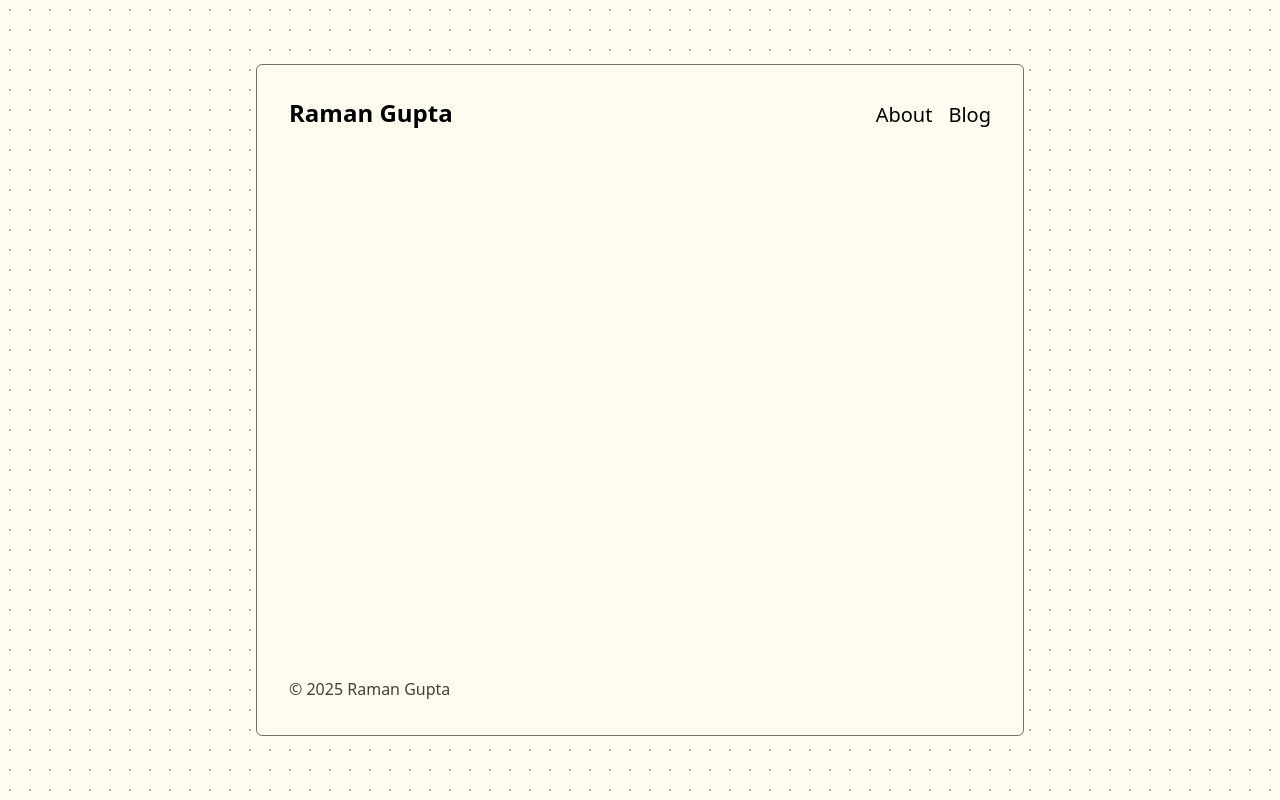
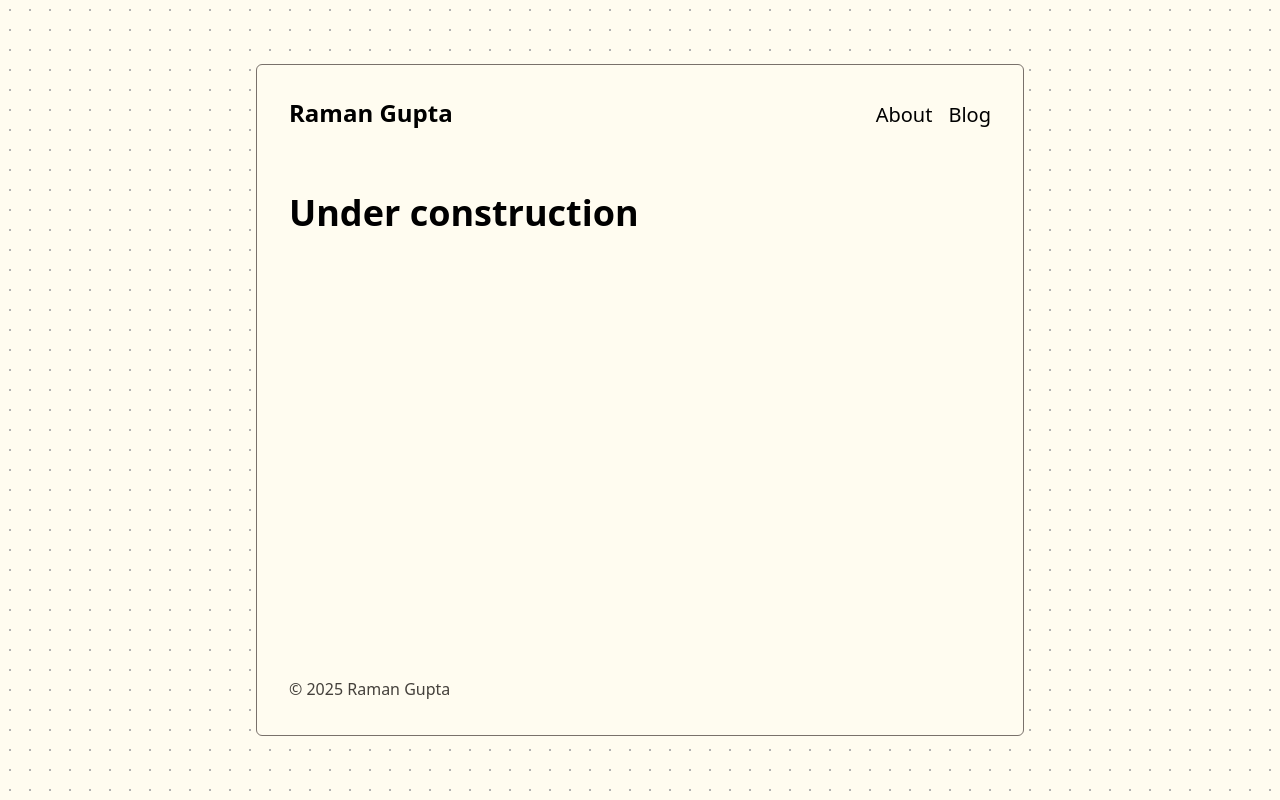
Before and after one commit to g-raman/personal-website, a SvelteKit app: page /blog in a window 1280 px wide. Built offline with nearby package versions, Linux system fonts and the light colour scheme; some icons are missing.

Commit message:
feat: add back under construction heading

```diff
--- a/src/routes/blog/+page.svelte
+++ b/src/routes/blog/+page.svelte
@@ -10,6 +10,7 @@
 </svelte:head>
 
 <section>
+	<h1 class="text-4xl font-bold">Under construction</h1>
 	<ul class="flex flex-col gap-4">
 		{#each data.posts as post (post.slug)}
 			<li class="flex items-baseline gap-4">
```
